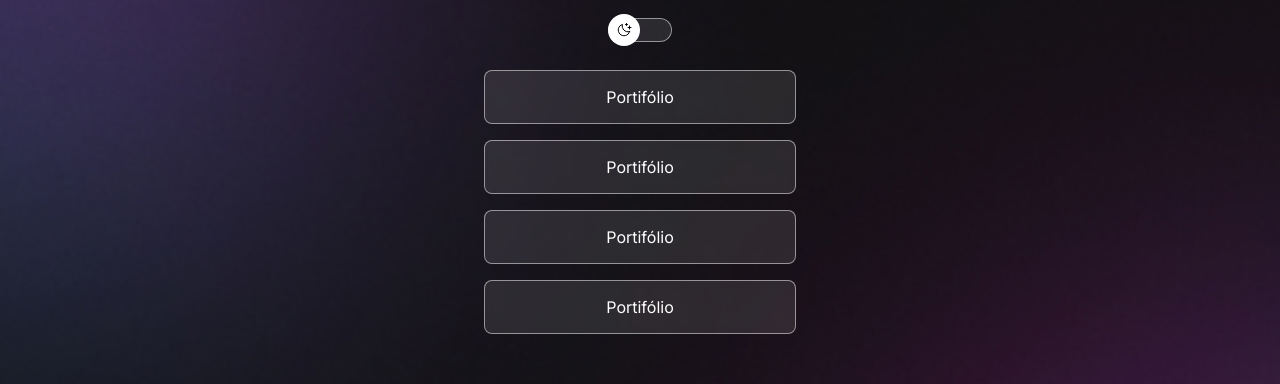
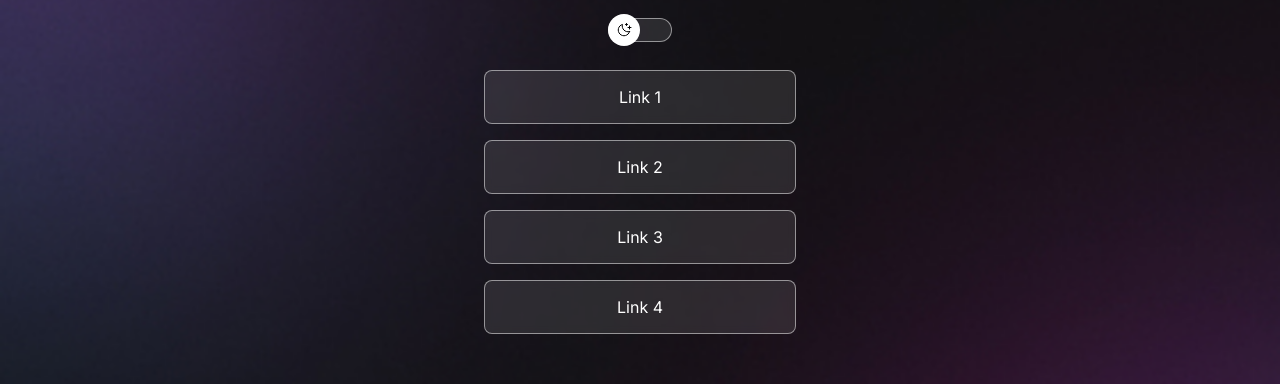
Before and after one commit to nnathalia/DevLinks, a plain HTML site: page index.html in a window 1280 px wide. Shown: the part 237-621 px from the top of the page. Drawn offline with nearby package versions, Linux system fonts and the light colour scheme.

Commit message:
modified

```diff
--- a/index.html
+++ b/index.html
@@ -28,16 +28,16 @@
     </div>
     <ul>
       <li>
-        <a href="" target="_blank">Portifólio</a>
+        <a href="" target="_blank">Link 1</a>
       </li>
       <li>
-        <a href="" target="_blank">Portifólio</a>
+        <a href="" target="_blank">Link 2</a>
       </li>
       <li>
-        <a href="" target="_blank">Portifólio</a>
+        <a href="" target="_blank">Link 3</a>
       </li>
       <li>
-        <a href="" target="_blank">Portifólio</a>
+        <a href="" target="_blank">Link 4</a>
       </li>
     </ul>
 
```
